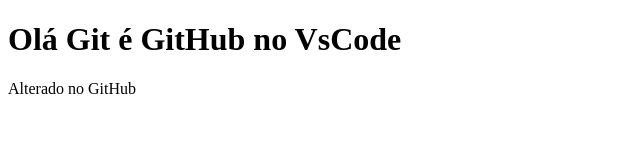
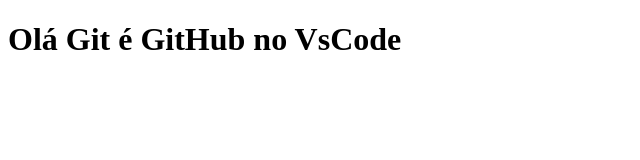
Before and after one commit to RodMiora/trabalhano-com-git-e-github-no-vscode, a plain HTML site: page index.html in a window 1280 px wide. Shown: the whole page, without its empty margins (0-640 px from the left). Drawn offline with Linux system fonts and the light colour scheme.

Commit message:
Update index.html

```diff
--- a/index.html
+++ b/index.html
@@ -7,6 +7,5 @@
 </head>
 <body>
     <h1>Olá Git é GitHub no VsCode</h1>
-    <p>Alterado no GitHub</p>
 </body>
 </html>
```
